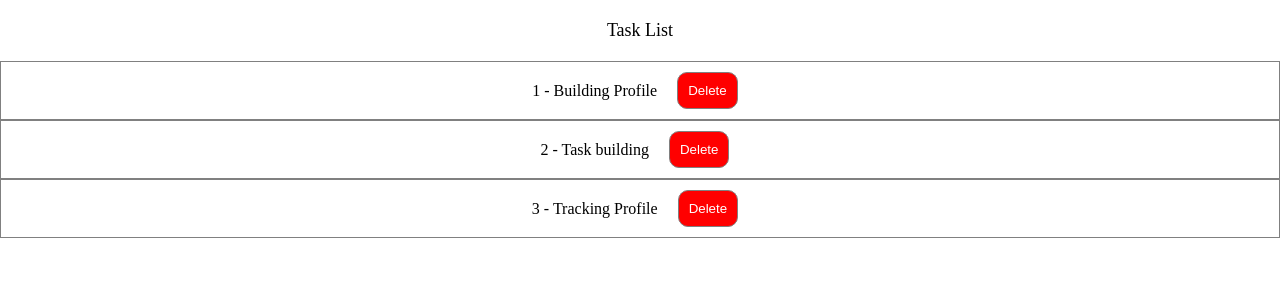
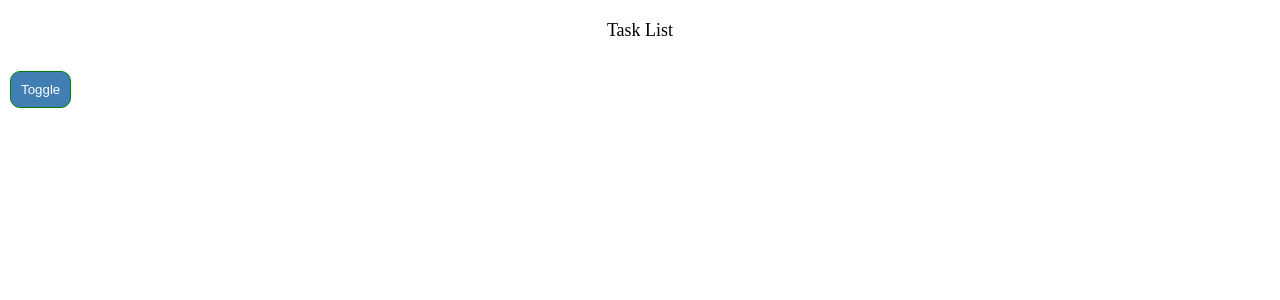
Before and after one commit to ShashiSahani/counterdemo, a React (Create React App) app: page / in a window 1280 px wide. Shown: the top 300 px of the page. Built offline with nearby package versions, Linux system fonts and the light colour scheme.

Commit message:
add toggle button

```diff
--- a/src/App.css
+++ b/src/App.css
@@ -85,3 +85,9 @@ button.reset {
 .task-text {
   margin-right: 10px;
 }
+.toggle{
+  background-color: rgb(65, 126, 180);
+  color: white;
+  border: 1px solid green;
+  border-radius: 10px;
+}
--- a/src/component/TaskTwo.js
+++ b/src/component/TaskTwo.js
@@ -6,17 +6,21 @@ function TaskTwo() {
     { id: 2, name: "Task building", completed: true },
     { id: 3, name: "Tracking Profile", completed: false },
   ]);
+  const [show,setShow]=useState(false);
+
 
   const handleDelete=(id)=>{
     console.log(id)
     setTasks(tasks.filter(item=>id !==item.id));
 
   }
+
   return (
     <div>
       <p>Task List</p>
+      <button className="toggle" onClick={()=>setShow(!show)}>Toggle</button>
       <ul>
-    {tasks.map((item)=>(
+        {show && tasks.map((item)=>(
 
         <li key={item.id} className="li">
         <div className="task-item">
@@ -25,6 +29,7 @@ function TaskTwo() {
         </div>
       </li>
         ))}
+
       </ul>
     </div>
   );
```
